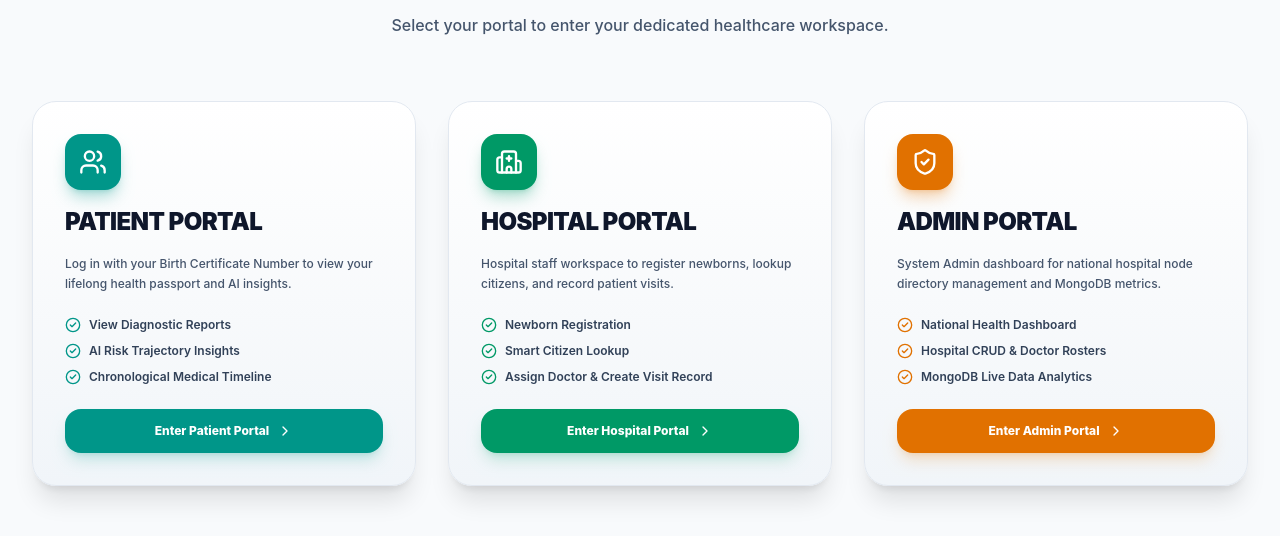
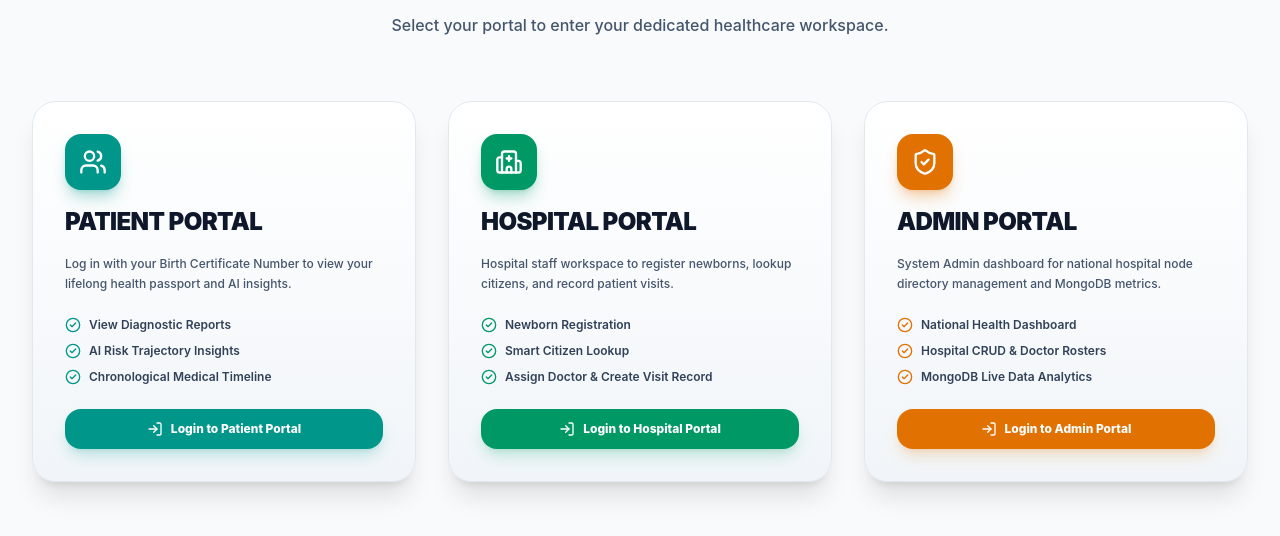
Before and after one commit to PrincePoudel-Anjal/HackFest, a React (Vite) app in the folder client/: page / in a window 1280 px wide. Shown: the part 3720-4256 px from the top of the page. Built offline with nearby package versions, Linux system fonts and the light colour scheme; no server answers.

Commit message:
Landing Page: Add per-portal independent auth state with animated login/logout toggle on portal cards

```diff
--- a/client/src/components/LandingPage.jsx
+++ b/client/src/components/LandingPage.jsx
@@ -1,6 +1,6 @@
-import React, { useState } from "react";
+import React, { useState, useEffect } from "react";
 import { useNavigate } from "react-router-dom";
-import { motion } from "framer-motion";
+import { motion, AnimatePresence } from "framer-motion";
 import {
   Activity,
   ShieldCheck,
@@ -21,11 +21,54 @@ import {
   Zap,
   Globe,
   Database,
+  LogOut,
+  LogIn,
+  UserPlus,
 } from "lucide-react";
 
 export default function LandingPage() {
   const navigate = useNavigate();
   const [activeTimelineYear, setActiveTimelineYear] = useState(2026);
+
+  // ── Per-Portal Independent Auth State ──────────────────────────────
+  // Reads from localStorage (JWT tokens stored after login in each portal)
+  // ONLY the specific token is removed on logout — other sessions untouched.
+  const [patientLoggedIn, setPatientLoggedIn] = useState(false);
+  const [hospitalLoggedIn, setHospitalLoggedIn] = useState(false);
+  const [adminLoggedIn, setAdminLoggedIn] = useState(false);
+
+  // On mount, check each portal's token independently
+  useEffect(() => {
+    setPatientLoggedIn(!!localStorage.getItem("patientToken"));
+    setHospitalLoggedIn(!!localStorage.getItem("hospitalToken"));
+    setAdminLoggedIn(!!localStorage.getItem("adminToken"));
+  }, []);
+
+  // Patient logout — removes ONLY patientToken
+  const handlePatientLogout = async () => {
+    localStorage.removeItem("patientToken");
+    localStorage.removeItem("patientCert");
+    setPatientLoggedIn(false);
+  };
+
+  // Hospital logout — removes ONLY hospitalToken
+  const handleHospitalLogout = async () => {
+    localStorage.removeItem("hospitalToken");
+    setHospitalLoggedIn(false);
+  };
+
+  // Admin logout — removes ONLY adminToken
+  const handleAdminLogout = async () => {
+    localStorage.removeItem("adminToken");
+    setAdminLoggedIn(false);
+  };
+
+  // Animation variant for auth state switching
+  const authFade = {
+    hidden: { opacity: 0, y: 6 },
+    visible: { opacity: 1, y: 0, transition: { duration: 0.25 } },
+    exit: { opacity: 0, y: -6, transition: { duration: 0.2 } },
+  };
 
   // Animation Variants
   const fadeInUp = {
@@ -567,15 +610,35 @@ export default function LandingPage() {
 
         <div className="grid grid-cols-1 lg:grid-cols-3 gap-8">
 
-          {/* PATIENT PORTAL CARD */}
+          {/* ─── PATIENT PORTAL CARD ──────────────────────────────────── */}
           <motion.div
             whileHover={{ y: -8 }}
-            className="bg-gradient-to-b from-white via-slate-50 to-slate-100 p-8 rounded-3xl border border-slate-200 shadow-xl space-y-6 flex flex-col justify-between text-left"
+            className="bg-gradient-to-b from-white via-slate-50 to-slate-100 p-8 rounded-3xl border border-slate-200 shadow-xl space-y-6 flex flex-col justify-between text-left relative overflow-hidden"
           >
+            {/* Logged-in glow ring */}
+            {patientLoggedIn && (
+              <div className="absolute inset-0 rounded-3xl ring-2 ring-teal-400/40 pointer-events-none" />
+            )}
+
             <div className="space-y-4">
+              <div className="flex items-center justify-between">
                 <div className="w-14 h-14 rounded-2xl bg-teal-600 text-white flex items-center justify-center shadow-lg shadow-teal-600/30">
                   <Users className="w-7 h-7" />
                 </div>
+                <AnimatePresence mode="wait">
+                  {patientLoggedIn && (
+                    <motion.span
+                      key="patient-badge"
+                      variants={authFade} initial="hidden" animate="visible" exit="exit"
+                      className="flex items-center space-x-1 text-[11px] font-extrabold text-emerald-700 bg-emerald-50 px-2.5 py-1 rounded-xl border border-emerald-200"
+                    >
+                      <CheckCircle2 className="w-3.5 h-3.5 text-emerald-600" />
+                      <span>Logged In</span>
+                    </motion.span>
+                  )}
+                </AnimatePresence>
+              </div>
+
               <h3 className="text-2xl font-black text-slate-900 tracking-tight">PATIENT PORTAL</h3>
               <p className="text-xs text-slate-600 font-medium leading-relaxed">
                 Log in with your Birth Certificate Number to view your lifelong health passport and AI insights.
@@ -597,24 +660,75 @@ export default function LandingPage() {
               </ul>
             </div>
 
+            {/* Auth Action Area */}
+            <AnimatePresence mode="wait">
+              {patientLoggedIn ? (
+                <motion.div
+                  key="patient-loggedin"
+                  variants={authFade} initial="hidden" animate="visible" exit="exit"
+                  className="space-y-2"
+                >
                   <button
                     onClick={() => navigate("/patient")}
-              className="w-full py-3.5 rounded-2xl bg-teal-600 hover:bg-teal-700 text-white font-extrabold text-xs shadow-lg shadow-teal-600/20 transition-all flex items-center justify-center space-x-2 group"
+                    className="w-full py-3 rounded-2xl bg-teal-600 hover:bg-teal-700 text-white font-extrabold text-xs shadow-lg shadow-teal-600/20 transition-all flex items-center justify-center space-x-2 group"
                   >
-              <span>Enter Patient Portal</span>
+                    <span>Open Patient Portal</span>
                     <ChevronRight className="w-4 h-4 group-hover:translate-x-1 transition-transform" />
                   </button>
+                  <button
+                    onClick={handlePatientLogout}
+                    className="w-full py-2.5 rounded-2xl bg-slate-100 hover:bg-red-50 text-slate-600 hover:text-red-700 font-bold text-xs border border-slate-200 hover:border-red-200 transition-all flex items-center justify-center space-x-2"
+                  >
+                    <LogOut className="w-3.5 h-3.5" />
+                    <span>Logout Patient Session</span>
+                  </button>
+                </motion.div>
+              ) : (
+                <motion.div
+                  key="patient-loggedout"
+                  variants={authFade} initial="hidden" animate="visible" exit="exit"
+                  className="space-y-2"
+                >
+                  <button
+                    onClick={() => navigate("/patient")}
+                    className="w-full py-3 rounded-2xl bg-teal-600 hover:bg-teal-700 text-white font-extrabold text-xs shadow-lg shadow-teal-600/20 transition-all flex items-center justify-center space-x-2 group"
+                  >
+                    <LogIn className="w-4 h-4" />
+                    <span>Login to Patient Portal</span>
+                  </button>
+                </motion.div>
+              )}
+            </AnimatePresence>
           </motion.div>
 
-          {/* HOSPITAL PORTAL CARD */}
+          {/* ─── HOSPITAL PORTAL CARD ─────────────────────────────────── */}
           <motion.div
             whileHover={{ y: -8 }}
-            className="bg-gradient-to-b from-white via-slate-50 to-slate-100 p-8 rounded-3xl border border-slate-200 shadow-xl space-y-6 flex flex-col justify-between text-left"
+            className="bg-gradient-to-b from-white via-slate-50 to-slate-100 p-8 rounded-3xl border border-slate-200 shadow-xl space-y-6 flex flex-col justify-between text-left relative overflow-hidden"
           >
+            {hospitalLoggedIn && (
+              <div className="absolute inset-0 rounded-3xl ring-2 ring-emerald-400/40 pointer-events-none" />
+            )}
+
             <div className="space-y-4">
+              <div className="flex items-center justify-between">
                 <div className="w-14 h-14 rounded-2xl bg-emerald-600 text-white flex items-center justify-center shadow-lg shadow-emerald-600/30">
                   <Hospital className="w-7 h-7" />
                 </div>
+                <AnimatePresence mode="wait">
+                  {hospitalLoggedIn && (
+                    <motion.span
+                      key="hospital-badge"
+                      variants={authFade} initial="hidden" animate="visible" exit="exit"
+                      className="flex items-center space-x-1 text-[11px] font-extrabold text-emerald-700 bg-emerald-50 px-2.5 py-1 rounded-xl border border-emerald-200"
+                    >
+                      <CheckCircle2 className="w-3.5 h-3.5 text-emerald-600" />
+                      <span>Logged In</span>
+                    </motion.span>
+                  )}
+                </AnimatePresence>
+              </div>
+
               <h3 className="text-2xl font-black text-slate-900 tracking-tight">HOSPITAL PORTAL</h3>
               <p className="text-xs text-slate-600 font-medium leading-relaxed">
                 Hospital staff workspace to register newborns, lookup citizens, and record patient visits.
@@ -636,24 +750,74 @@ export default function LandingPage() {
               </ul>
             </div>
 
+            <AnimatePresence mode="wait">
+              {hospitalLoggedIn ? (
+                <motion.div
+                  key="hospital-loggedin"
+                  variants={authFade} initial="hidden" animate="visible" exit="exit"
+                  className="space-y-2"
+                >
                   <button
                     onClick={() => navigate("/hospital")}
-              className="w-full py-3.5 rounded-2xl bg-emerald-600 hover:bg-emerald-700 text-white font-extrabold text-xs shadow-lg shadow-emerald-600/20 transition-all flex items-center justify-center space-x-2 group"
+                    className="w-full py-3 rounded-2xl bg-emerald-600 hover:bg-emerald-700 text-white font-extrabold text-xs shadow-lg shadow-emerald-600/20 transition-all flex items-center justify-center space-x-2 group"
                   >
-              <span>Enter Hospital Portal</span>
+                    <span>Open Hospital Portal</span>
                     <ChevronRight className="w-4 h-4 group-hover:translate-x-1 transition-transform" />
                   </button>
+                  <button
+                    onClick={handleHospitalLogout}
+                    className="w-full py-2.5 rounded-2xl bg-slate-100 hover:bg-red-50 text-slate-600 hover:text-red-700 font-bold text-xs border border-slate-200 hover:border-red-200 transition-all flex items-center justify-center space-x-2"
+                  >
+                    <LogOut className="w-3.5 h-3.5" />
+                    <span>Logout Hospital Session</span>
+                  </button>
+                </motion.div>
+              ) : (
+                <motion.div
+                  key="hospital-loggedout"
+                  variants={authFade} initial="hidden" animate="visible" exit="exit"
+                  className="space-y-2"
+                >
+                  <button
+                    onClick={() => navigate("/hospital")}
+                    className="w-full py-3 rounded-2xl bg-emerald-600 hover:bg-emerald-700 text-white font-extrabold text-xs shadow-lg shadow-emerald-600/20 transition-all flex items-center justify-center space-x-2 group"
+                  >
+                    <LogIn className="w-4 h-4" />
+                    <span>Login to Hospital Portal</span>
+                  </button>
+                </motion.div>
+              )}
+            </AnimatePresence>
           </motion.div>
 
-          {/* ADMIN PORTAL CARD */}
+          {/* ─── ADMIN PORTAL CARD ────────────────────────────────────── */}
           <motion.div
             whileHover={{ y: -8 }}
-            className="bg-gradient-to-b from-white via-slate-50 to-slate-100 p-8 rounded-3xl border border-slate-200 shadow-xl space-y-6 flex flex-col justify-between text-left"
+            className="bg-gradient-to-b from-white via-slate-50 to-slate-100 p-8 rounded-3xl border border-slate-200 shadow-xl space-y-6 flex flex-col justify-between text-left relative overflow-hidden"
           >
+            {adminLoggedIn && (
+              <div className="absolute inset-0 rounded-3xl ring-2 ring-amber-400/40 pointer-events-none" />
+            )}
+
             <div className="space-y-4">
+              <div className="flex items-center justify-between">
                 <div className="w-14 h-14 rounded-2xl bg-amber-600 text-white flex items-center justify-center shadow-lg shadow-amber-600/30">
                   <ShieldCheck className="w-7 h-7" />
                 </div>
+                <AnimatePresence mode="wait">
+                  {adminLoggedIn && (
+                    <motion.span
+                      key="admin-badge"
+                      variants={authFade} initial="hidden" animate="visible" exit="exit"
+                      className="flex items-center space-x-1 text-[11px] font-extrabold text-amber-700 bg-amber-50 px-2.5 py-1 rounded-xl border border-amber-200"
+                    >
+                      <CheckCircle2 className="w-3.5 h-3.5 text-amber-600" />
+                      <span>Logged In</span>
+                    </motion.span>
+                  )}
+                </AnimatePresence>
+              </div>
+
               <h3 className="text-2xl font-black text-slate-900 tracking-tight">ADMIN PORTAL</h3>
               <p className="text-xs text-slate-600 font-medium leading-relaxed">
                 System Admin dashboard for national hospital node directory management and MongoDB metrics.
@@ -675,13 +839,44 @@ export default function LandingPage() {
               </ul>
             </div>
 
+            <AnimatePresence mode="wait">
+              {adminLoggedIn ? (
+                <motion.div
+                  key="admin-loggedin"
+                  variants={authFade} initial="hidden" animate="visible" exit="exit"
+                  className="space-y-2"
+                >
                   <button
                     onClick={() => navigate("/admin")}
-              className="w-full py-3.5 rounded-2xl bg-amber-600 hover:bg-amber-700 text-white font-extrabold text-xs shadow-lg shadow-amber-600/20 transition-all flex items-center justify-center space-x-2 group"
+                    className="w-full py-3 rounded-2xl bg-amber-600 hover:bg-amber-700 text-white font-extrabold text-xs shadow-lg shadow-amber-600/20 transition-all flex items-center justify-center space-x-2 group"
                   >
-              <span>Enter Admin Portal</span>
+                    <span>Open Admin Portal</span>
                     <ChevronRight className="w-4 h-4 group-hover:translate-x-1 transition-transform" />
                   </button>
+                  <button
+                    onClick={handleAdminLogout}
+                    className="w-full py-2.5 rounded-2xl bg-slate-100 hover:bg-red-50 text-slate-600 hover:text-red-700 font-bold text-xs border border-slate-200 hover:border-red-200 transition-all flex items-center justify-center space-x-2"
+                  >
+                    <LogOut className="w-3.5 h-3.5" />
+                    <span>Logout Admin Session</span>
+                  </button>
+                </motion.div>
+              ) : (
+                <motion.div
+                  key="admin-loggedout"
+                  variants={authFade} initial="hidden" animate="visible" exit="exit"
+                  className="space-y-2"
+                >
+                  <button
+                    onClick={() => navigate("/admin")}
+                    className="w-full py-3 rounded-2xl bg-amber-600 hover:bg-amber-700 text-white font-extrabold text-xs shadow-lg shadow-amber-600/20 transition-all flex items-center justify-center space-x-2 group"
+                  >
+                    <LogIn className="w-4 h-4" />
+                    <span>Login to Admin Portal</span>
+                  </button>
+                </motion.div>
+              )}
+            </AnimatePresence>
           </motion.div>
         </div>
       </section>
```
Lines whose indentation alone changed are shown as unchanged.
